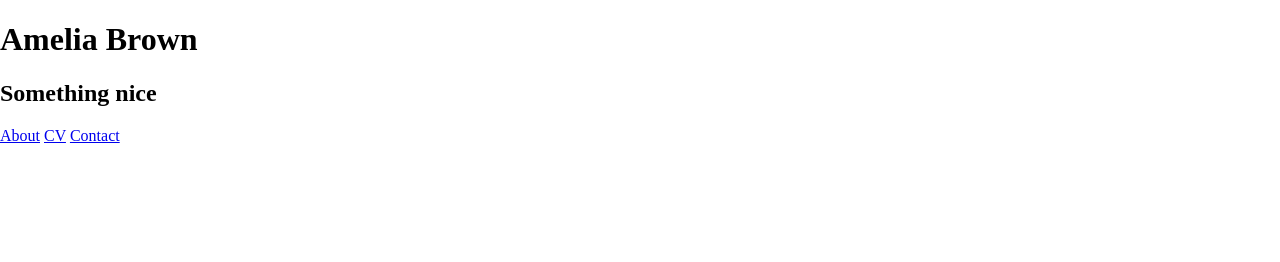
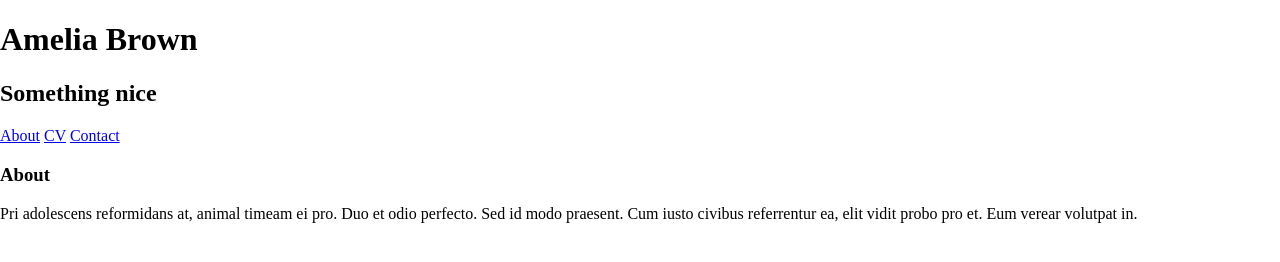
Before and after one commit to amelia-brown/amelia-brown.github.io, a website built with webpack: page index.html in a window 1280 px wide. Built offline with nearby package versions, Linux system fonts and the light colour scheme; a web font is replaced by a local one.

Commit message:
common text block styles

```diff
--- a/index.html
+++ b/index.html
@@ -25,7 +25,17 @@
     <div class='wrapper'>
       <div class='main'>
         <div id='about' class='fp-section'>
-          <div class='content'></div>
+          <div class='content'>
+            <div class='content-text'>
+              <h3 class='content-title'>About</h3>
+              <div class='content-copy'>
+                <p>Pri adolescens reformidans at, animal timeam ei pro.
+                Duo et odio perfecto. Sed id modo praesent. Cum iusto
+                civibus referrentur ea, elit vidit probo pro et. Eum
+                verear volutpat in.</p>
+              </div>
+            </div>
+          </div>
         </div>
         <div id='cv' class='fp-section'>
         </div>
--- a/static/bundle.css
+++ b/static/bundle.css
@@ -49,6 +49,7 @@ html {
 .content {
   box-sizing: border-box;
   padding: 64px 64px;
+  width: 100%;
   height: 100%;
   display: -webkit-box;
   display: -ms-flexbox;
@@ -66,16 +67,16 @@ html {
   height: 300%;
   background: linear-gradient(180deg, #00e676, #c5f460, #ffab91, #94f2f7, #833fff); }
 
-.mono, .title, .header--title, .heading, .header--subtitle, .navigation-item, .copy {
+.mono, .title, .header--title, .heading, .header--subtitle, .navigation-item, .content-title, .copy, .content-copy {
   font-family: 'Oxygen Mono', monospace; }
 
 .title, .header--title {
   font-size: 32px; }
 
-.heading, .header--subtitle, .navigation-item {
+.heading, .header--subtitle, .navigation-item, .content-title {
   font-size: 24px; }
 
-.copy {
+.copy, .content-copy {
   font-size: 16px; }
 
 .header {
@@ -114,6 +115,13 @@ html {
     border-top: 24px solid #ffab91; }
   .navigation-item:nth-child(3):hover {
     border-top: 24px solid #833fff; }
+
+.content-text {
+  width: 600px;
+  border-bottom: 2px solid #e6efe9; }
+
+.content-copy {
+  margin: 48px 0; }
 /*! normalize.css v7.0.0 | MIT License | github.com/necolas/normalize.css */
 /* Document
    ========================================================================== */
--- a/styles/index.sass
+++ b/styles/index.sass
@@ -32,6 +32,7 @@ html
 .content
   box-sizing: border-box
   padding: 64px 64px
+  width: 100%
   height: 100%
   display: flex
   flex-direction: column
@@ -101,3 +102,16 @@ html
   &:nth-child(3)
     &:hover
       border-top: 24px solid $color-5
+
+
+// content sections
+.content-text
+  width: 600px
+  border-bottom: 2px solid $grey
+
+.content-title
+  @extend .heading
+
+.content-copy
+  @extend .copy
+  margin: 48px 0
```
